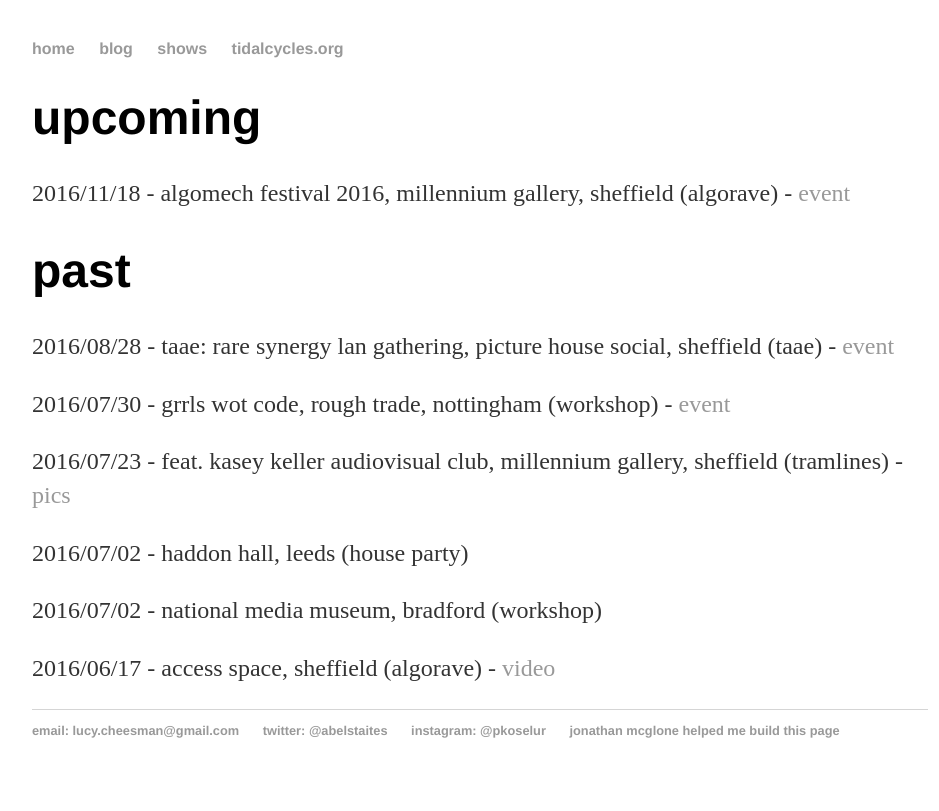
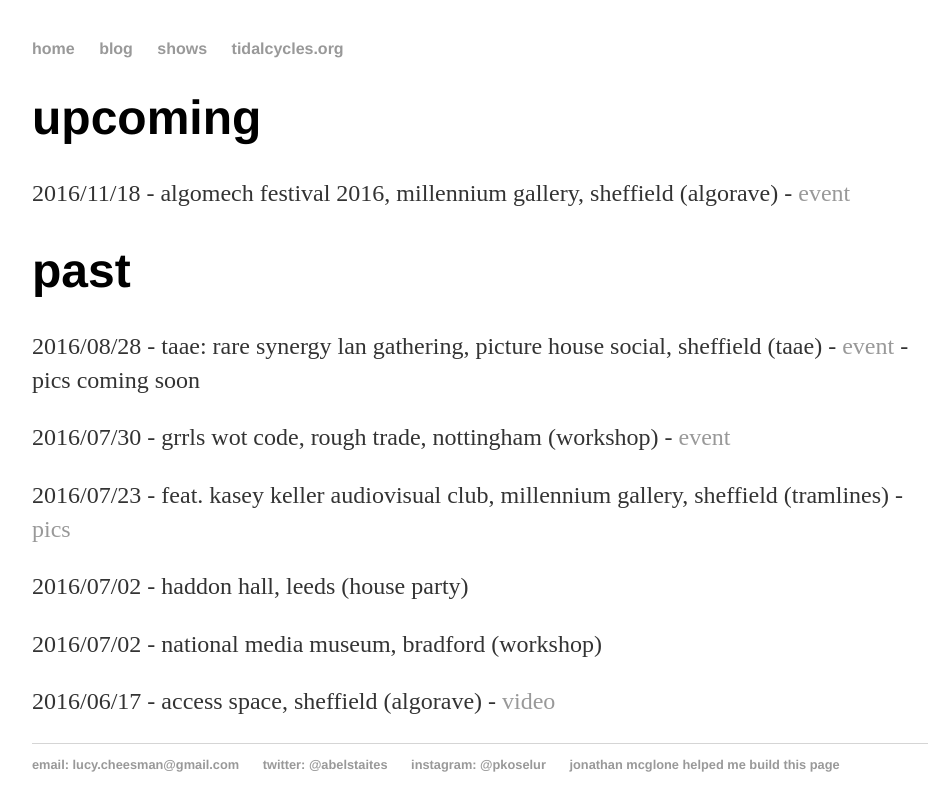
Before and after one commit to heavy-lifting/heavy-lifting.github.io, a Jekyll site: the page built from shows.html, in a window 1280 px wide. Shown: the top 811 px of the page, without its empty margins (160-1099 px from the left). Built offline with Jekyll 4.4.1, drawn with Linux system fonts in a browser that asks for light colours.

Commit message:
Update shows.html

```diff
--- a/shows.html
+++ b/shows.html
@@ -10,7 +10,7 @@
 
 <div class="past">
 <h1>past</h1>
-<p>2016/08/28 - taae: rare synergy lan gathering, picture house social, sheffield (taae) - <a href="https://www.facebook.com/events/854462511325080/">event</a></p>
+<p>2016/08/28 - taae: rare synergy lan gathering, picture house social, sheffield (taae) - <a href="https://www.facebook.com/events/854462511325080/">event</a> - pics coming soon</p>
 <p>2016/07/30 - grrls wot code, rough trade, nottingham (workshop) - <a href="https://www.facebook.com/events/1869507103276770/">event</a></p>
 <p>2016/07/23 - feat. kasey keller audiovisual club, millennium gallery, sheffield (tramlines)  - <a href="https://heavy-lifting.github.io/blog/2016/07/23/millennium-gallery-pics">pics</a></p>
 <p>2016/07/02 - haddon hall, leeds (house party)</p>
```
